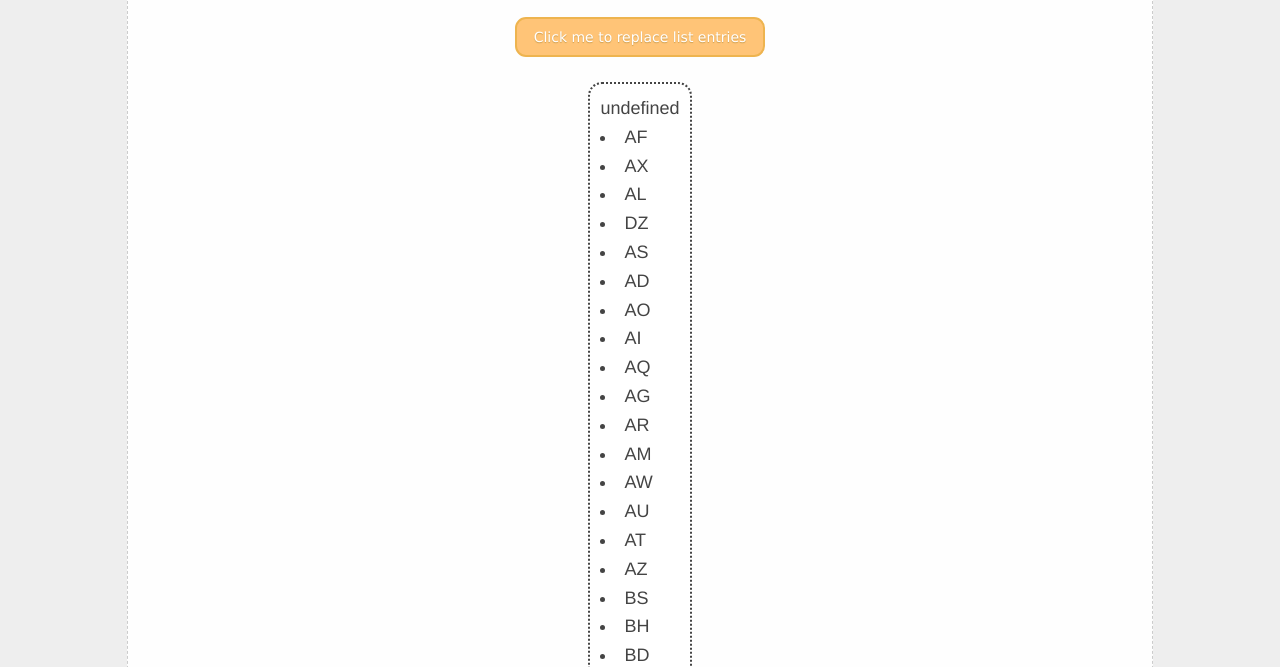
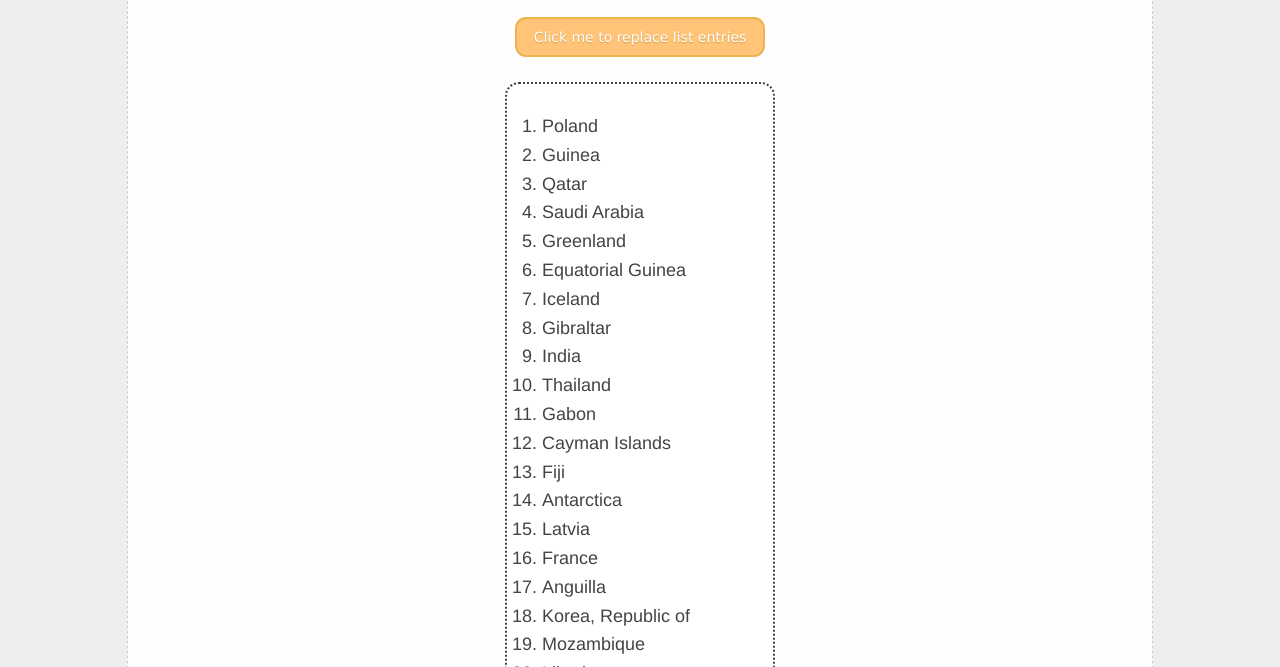
Before and after one commit to knam11/knam11.github.io, a plain HTML site: page Lab5/lab_5_json.html in a window 1280 px wide. Both pictures are taken after a click on the button "Click me to replace list entries". Shown: the part 132-799 px from the top of the page. Drawn offline with Linux system fonts and the light colour scheme.

Commit message:
Update lab_5_json.html

```diff
--- a/Lab5/lab_5_json.html
+++ b/Lab5/lab_5_json.html
@@ -279,17 +279,25 @@
       { "name": "Zimbabwe", "code": "ZW" }
     ]
 
-    sessionStorage.setItem("countries", JSON.stringify(countries));
-    const str = sessionStorage.getItem("countries");
-    const json = JSON.parse(str);
+    function myFunction(){
+      sessionStorage.setItem("countries", JSON.stringify(countries));
+      const str = sessionStorage.getItem("countries");
+      const json = JSON.parse(str);
 
-    function myFunction(){
-      var len = countries.length;
-      var result;
-      for (i = 0, len = countries.length; i < len; i++ ){
-            result += "<li>" + countries[i].code + "</li>";
+      let arr = document.getElementsByClassName("instructions")[0];
+      arr.style.listStyle = "decimal";
+      arr.innerHTML = "";
+
+      let holder = JSON.parse(JSON.stringify(json));
+
+      for(let i = 0; i < 50; i++){
+            let rand = Math.floor(Math.random()*holder.length);
+            let node = document.createElement("LI");
+            let cName = document.createTextNode(holder[rand].name)
+            holder.splice(rand, 1);
+            node.appendChild(cName);
+            arr.appendChild(node);
       }
-      document.getElementById("code").innerHTML = result;
 
     }
 
```
